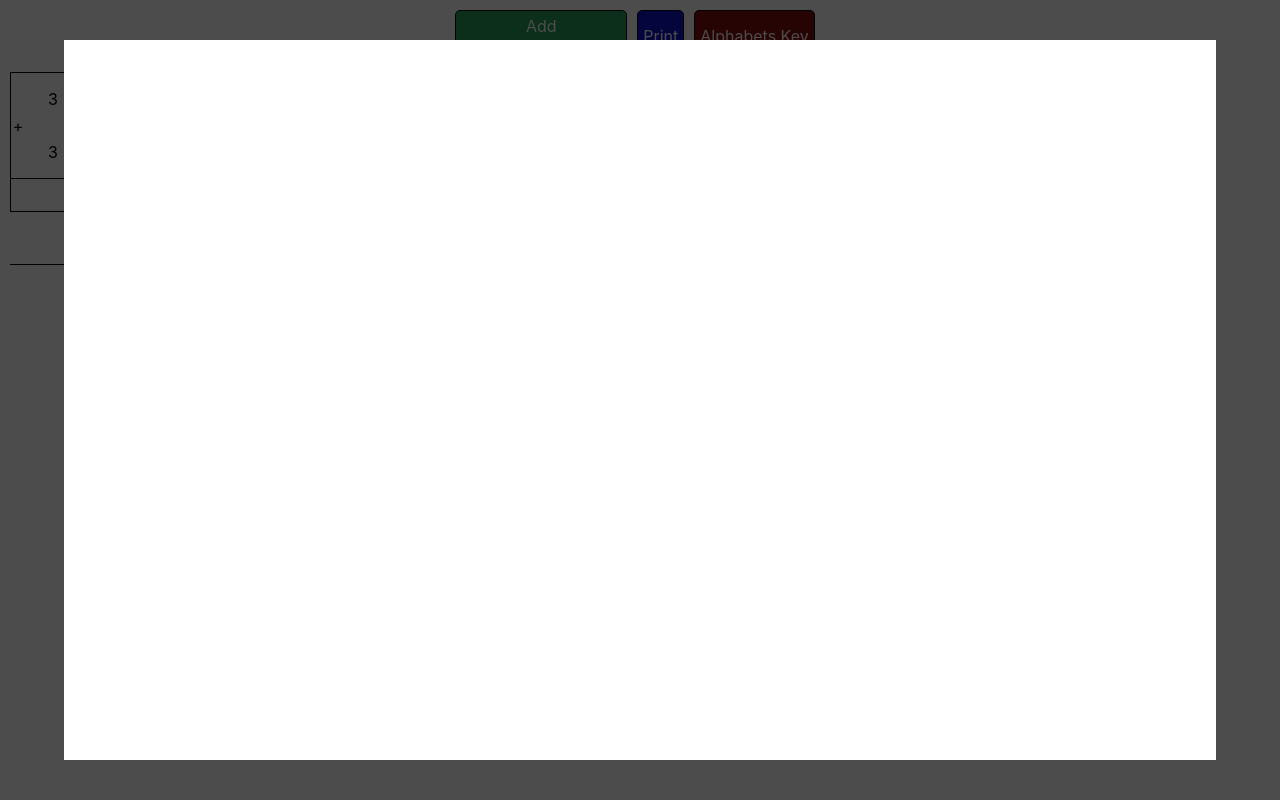
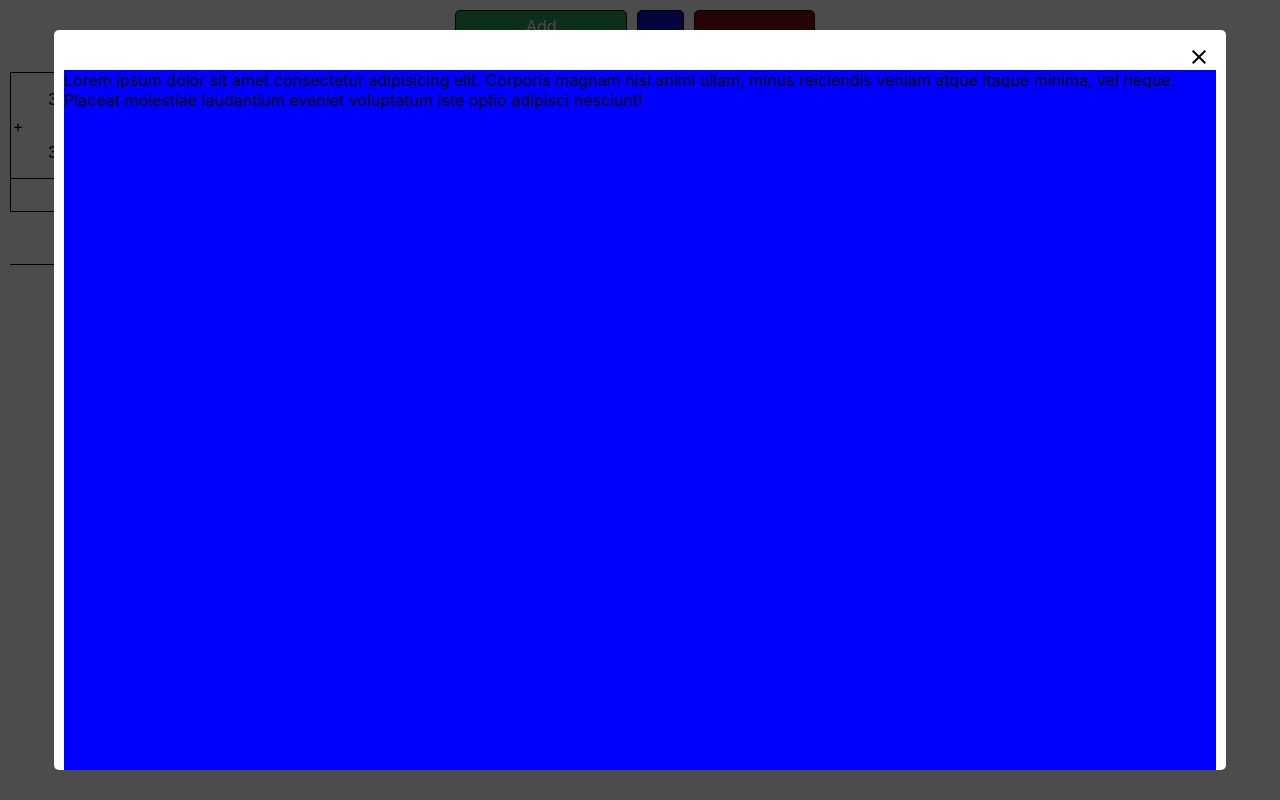
Before and after one commit to tsoogthoj/math-stick, a React (Create React App) app: page / in a window 1280 px wide. Both pictures are taken after a click on the element "Add Words/Sentence". Built offline with nearby package versions, Linux system fonts and the light colour scheme.

Commit message:
modal addition - clear icon, modal body

```diff
--- a/src/components/modal/modal.css
+++ b/src/components/modal/modal.css
@@ -3,4 +3,32 @@
     height: 90%;
     width: 90%;
     margin: auto;
+    border-radius: 5px;
+    padding: 10px;
+    overflow-y: auto;
+    overflow-x: hidden;
 }
+
+.modal-exit {
+    position: relative;
+}
+
+.modal-exit img {
+    position: absolute;
+    top: 5px;
+    right: 5px;
+    transition: all .2s ease-in-out;
+    background-attachment: fixed;
+}
+
+.modal-exit img:hover {
+    cursor: pointer;
+    transform: scale(1.4);
+}
+
+.modal-body {
+    margin-top: 30px;
+    margin-bottom: 30px;
+    height: 100%;
+    background: blue;
+}
--- a/src/components/modal/modal.jsx
+++ b/src/components/modal/modal.jsx
@@ -1,10 +1,18 @@
 import React, { Component } from "react"
 import "./modal.css"
+import clearIcon from "./img/clear.svg"
+
 class Modal extends Component {
 
     render() {
         return (
             <div className="modal-wrapper">
+                <div className="modal-exit">
+                    <img src={clearIcon} alt="X"/>
+                </div>
+                <div className="modal-body">
+                    Lorem ipsum dolor sit amet consectetur adipisicing elit. Corporis magnam nisi animi ullam, minus reiciendis veniam atque itaque minima, vel neque. Placeat molestiae laudantium eveniet voluptatum iste optio adipisci nesciunt!
+                </div>
             </div>
         )
     }
```
Also changed, not shown: src/components/modal/img/clear.svg (added).
